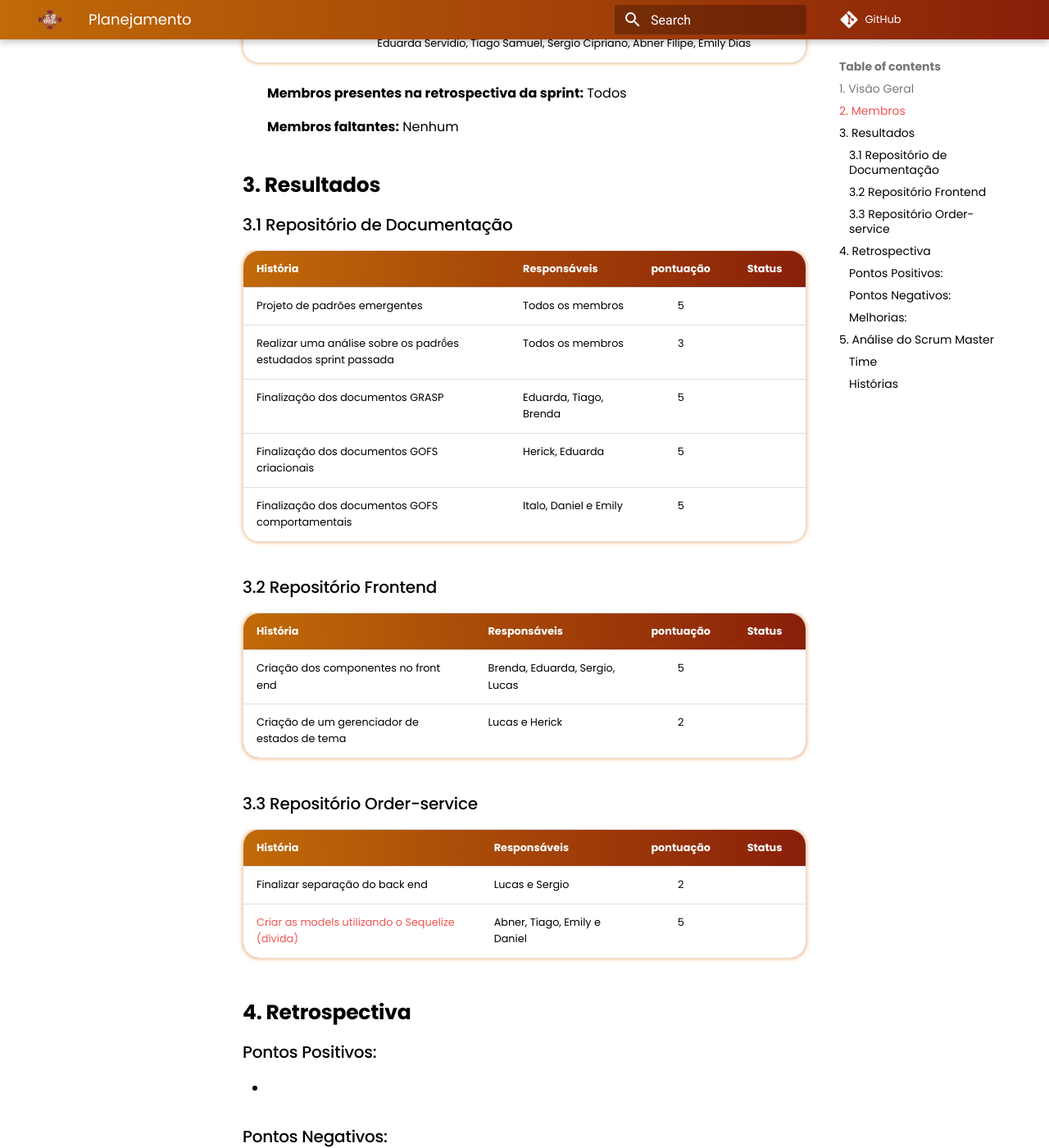
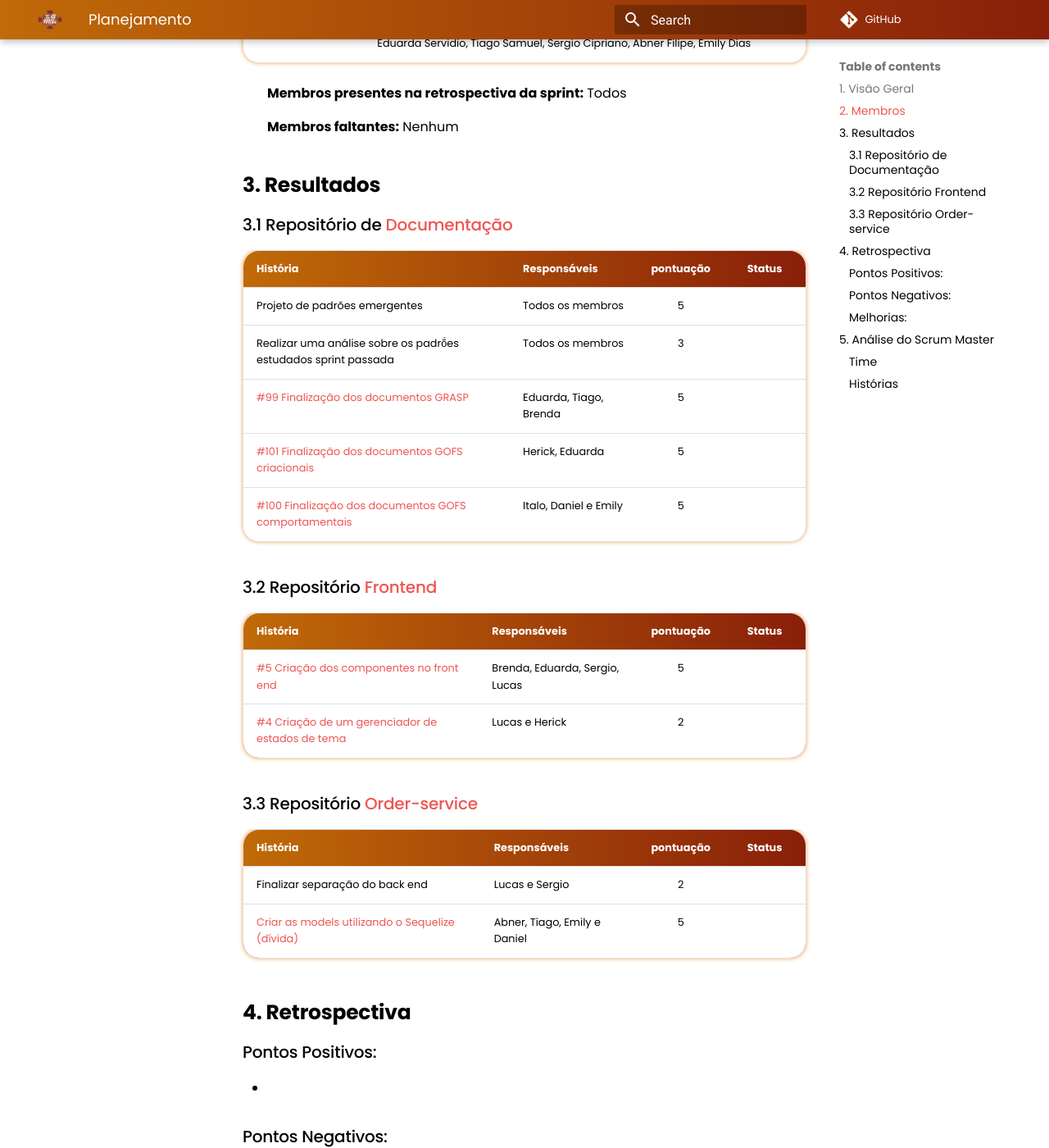
Before and after one commit to UnBArqDsw2021-1/2021.1_G02_TaNaMesa_docs, an MkDocs documentation site: the page built from docs/Sprints/Sprint-06/Review-06.md, in a window 1280 px wide and 1400 px high, scrolled down 758 px. Shown: the whole window at 82% size. Built offline with MkDocs 1.6.1 and Material for MkDocs 9.7.7, drawn with Linux system fonts in a browser that asks for light colours; comment, search, counter and statistics services are not loaded.

Commit message:
(#106) Ajustando liks dos resultados

```diff
--- a/docs/Sprints/Sprint-06/Review-06.md
+++ b/docs/Sprints/Sprint-06/Review-06.md
@@ -25,22 +25,22 @@
 
 ## 3. Resultados
 
-### 3.1 Repositório de Documentação
+### 3.1 Repositório de [Documentação](https://github.com/UnBArqDsw2021-1/2021.1_G02_TaNaMesa_docs)
 |  História  | Responsáveis  | pontuação | Status |
 | :--------  | :-----------  | :-------: | :----: |
 | Projeto de padrões emergentes | Todos os membros | 5 |
 | Realizar uma análise sobre os padrṍes estudados sprint passada | Todos os membros | 3 |
-| Finalização dos documentos GRASP | Eduarda, Tiago, Brenda | 5 |
-| Finalização dos documentos GOFS criacionais | Herick, Eduarda | 5 |
-| Finalização dos documentos GOFS comportamentais | Italo, Daniel e Emily | 5 |
+| [#99 Finalização dos documentos GRASP](https://github.com/UnBArqDsw2021-1/2021.1_G02_TaNaMesa_docs/issues/99) | Eduarda, Tiago, Brenda | 5 |
+| [#101 Finalização dos documentos GOFS criacionais](https://github.com/UnBArqDsw2021-1/2021.1_G02_TaNaMesa_docs/issues/101) | Herick, Eduarda | 5 |
+| [#100 Finalização dos documentos GOFS comportamentais](https://github.com/UnBArqDsw2021-1/2021.1_G02_TaNaMesa_docs/issues/100) | Italo, Daniel e Emily | 5 |
 
-### 3.2 Repositório Frontend
+### 3.2 Repositório [Frontend](https://github.com/UnBArqDsw2021-1/2021.1_G02_TaNaMesa_Frontend)
 |  História  | Responsáveis  | pontuação | Status |
 | :--------  | :-----------  | :-------: | :----: |
-| Criação dos componentes no front end | Brenda, Eduarda, Sergio, Lucas | 5 |
-| Criação de um gerenciador de estados de tema | Lucas e Herick | 2 |
+| [#5 Criação dos componentes no front end](https://github.com/UnBArqDsw2021-1/2021.1_G02_TaNaMesa_Frontend/issues/5) | Brenda, Eduarda, Sergio, Lucas | 5 |
+| [#4 Criação de um gerenciador de estados de tema](https://github.com/UnBArqDsw2021-1/2021.1_G02_TaNaMesa_Frontend/issues/4) | Lucas e Herick | 2 |
 
-### 3.3 Repositório Order-service
+### 3.3 Repositório [Order-service](https://github.com/UnBArqDsw2021-1/2021.1_G02_TaNaMesa_Order_Service)
 |  História  | Responsáveis  | pontuação | Status |
 | :--------  | :-----------  | :-------: | :----: |
 | Finalizar separação do back end | Lucas e Sergio | 2 |
```
